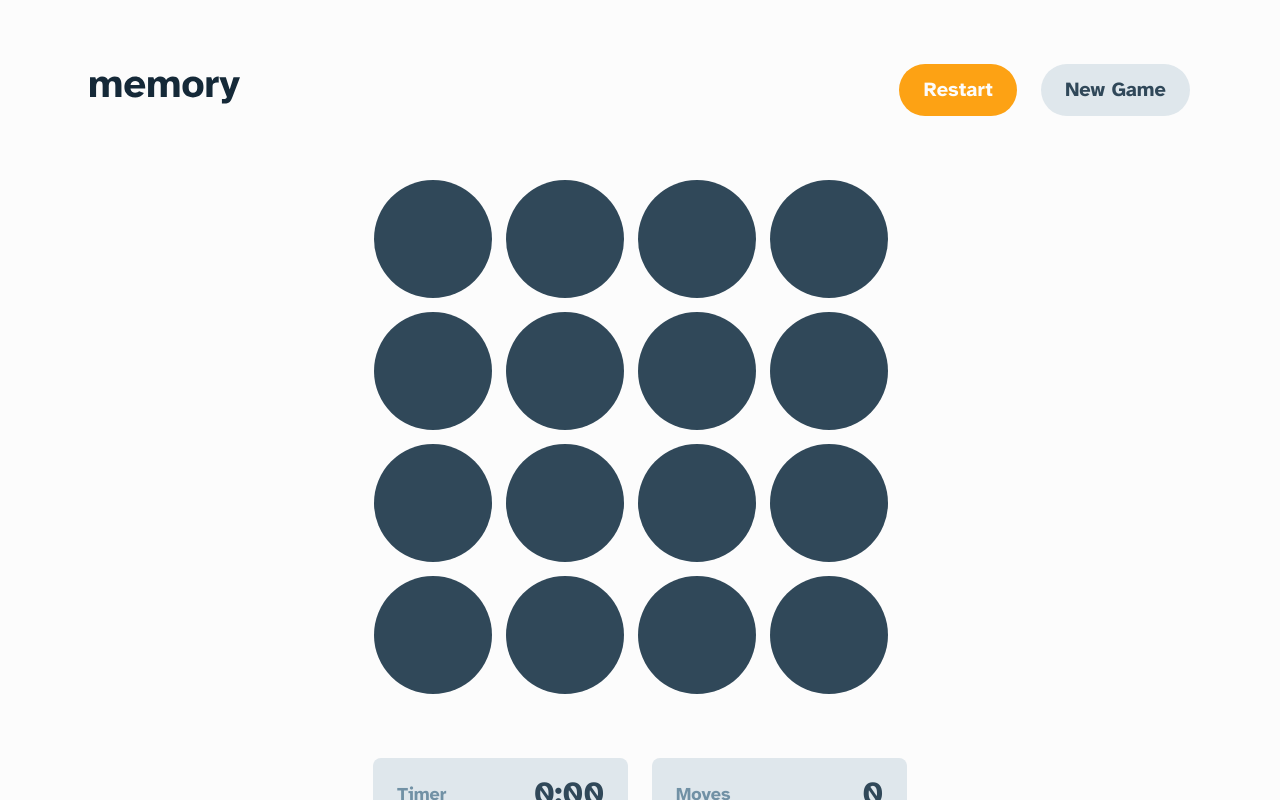
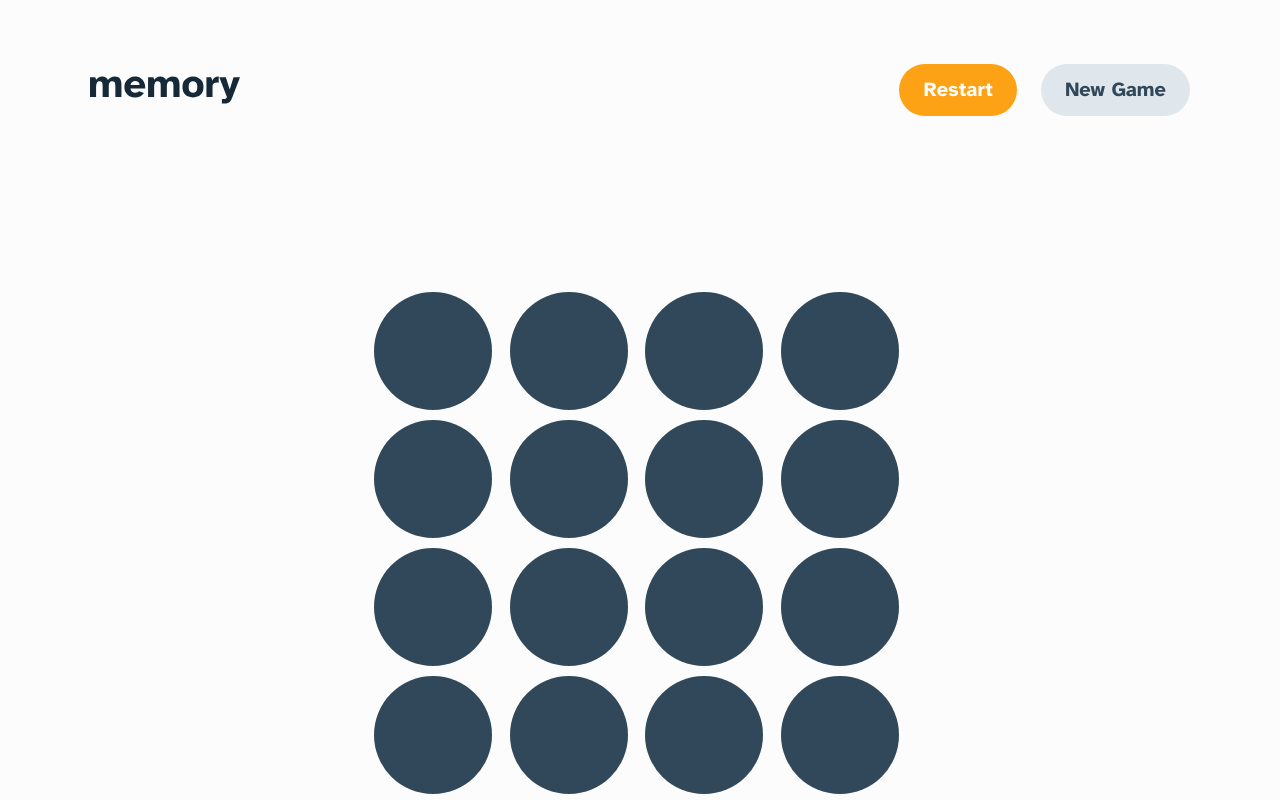
Before and after one commit to ThibaudS-web/memory-game, a React (Vite) app: page / in a window 1280 px wide. Both pictures are taken after a click on the button "Start Game". Shown: the top 800 px of the page. Built offline with nearby package versions, Linux system fonts and the light colour scheme.

Commit message:
Reponsive done on single player game

```diff
--- /dev/null
+++ b/src/components/Header.tsx
@@ -0,0 +1,42 @@
+import { useContext } from "react"
+import { GameContext } from "../context/gameContext"
+import useWidthScreen from "../hooks/useWidthScreen"
+import Button from "./Button"
+import Logo from "./svg/Logo"
+
+
+const Header = () => {
+    const {
+        newGame,
+        restartGame
+    } = useContext(GameContext)
+
+    const windowWidth = useWidthScreen()
+    const isMenuButtonDisplayed = windowWidth <= 600
+
+    return (
+        <header className="w-full flex justify-between items-center my-16 px-header&footer tablet:mb-0 tablet:mt-10 smartphone:px-0 smartphone:w-[90%] xxsm:w-[95%] ">
+            <Logo className="smartphone:scale-75 origin-left" fill="#152938" />
+            {isMenuButtonDisplayed ?
+                (
+                    <Button className="rounded-full font-bold p-0 bg-btn-primary text-[#FCFCFC]  hover:bg-btn-secondary-hover text-base smartphone:w-20 smartphone:h-10" handleClick={newGame}>
+                        Menu
+                    </Button>
+                )
+                :
+                (
+                    <nav className="flex gap-6">
+                        <Button className="btn-nav bg-btn-primary text-[#FCFCFC] hover:bg-btn-primary-hover" handleClick={restartGame}>
+                            Restart
+                        </Button>
+                        <Button className="btn-nav bg-btn-secondary text-[#304859] hover:bg-btn-secondary-hover" handleClick={newGame}>
+                            New Game
+                        </Button>
+                    </nav>
+                )
+            }
+        </header>
+    )
+}
+
+export default Header
--- a/src/components/LayoutGame.tsx
+++ b/src/components/LayoutGame.tsx
@@ -1,16 +1,11 @@
 import { useContext, useEffect } from "react"
-import Button from "./Button"
-import Logo from "./svg/Logo"
 import { GameContext } from "../context/gameContext"
-import SinglePlayerGame from "./SinglePlayerGame"
-import MultiplayersGame from "./MultiplayersGame"
 import ModalSinglePlayer from "./ModalSinglePlayer"
+import Header from "./Header"
+import MainContent from "./MainContent"
 
 const LayoutGame = () => {
     const {
-        newGame,
-        isMultiPlayersGame,
-        restartGame,
         generateTiles,
         scoreSinglePlayer,
         setIsTimerRunning,
@@ -34,27 +29,12 @@ const LayoutGame = () => {
         }
     }, [move])
 
-
     return (
         <>
             {isGameOver ? <ModalSinglePlayer /> : null}
-            <div className="page-wrapper">
-                <header className="w-full flex justify-between items-center my-16">
-                    <Logo fill="#152938" />
-                    <nav className="flex gap-6">
-                        <Button className="btn-nav bg-btn-primary text-[#FCFCFC] hover:bg-btn-primary-hover" handleClick={restartGame}>
-                            Restart
-                        </Button>
-                        <Button className="btn-nav bg-btn-secondary text-[#304859] hover:bg-btn-secondary-hover" handleClick={newGame}>
-                            New Game
-                        </Button>
-                    </nav>
-                </header>
-                <main className="w-full flex flex-col items-center">
-                    {isMultiPlayersGame ?
-                        <MultiplayersGame /> : <SinglePlayerGame />
-                    }
-                </main>
+            <div className="page-wrapper xxsm:w-full">
+                <Header />
+                <MainContent />
             </div>
         </>
     )
--- /dev/null
+++ b/src/components/MainContent.tsx
@@ -0,0 +1,18 @@
+import { useContext } from 'react'
+import { GameContext } from '../context/gameContext'
+import MultiplayersGame from './MultiplayersGame'
+import SinglePlayerGame from './SinglePlayerGame'
+
+const MainContent = () => {
+    const { isMultiPlayersGame } = useContext(GameContext)
+
+    return (
+        <main className="w-full flex flex-col items-center smartphone:w-[90%] xxsm:w-full">
+            {isMultiPlayersGame ?
+                <MultiplayersGame /> : <SinglePlayerGame />
+            }
+        </main>
+    )
+}
+
+export default MainContent
--- a/src/components/SinglePlayerGame.tsx
+++ b/src/components/SinglePlayerGame.tsx
@@ -11,11 +11,11 @@ const SinglePlayerGame = () => {
   return (
     <>
       <Tiles />
-      <div className="flex justify-center gap-6 w-full mt-16">
+      <div className="flex justify-center gap-6 w-full mt-[6.4375rem] px-header&footer smartphone:px-0 xxsm:w-[95%]">
         <Timer />
-        <div className="bg-btn-secondary font-bold text-text-primary w-wrapper-score&timer h-wrapper-score&timer flex justify-between items-center text-lg rounded-lg px-6 py-6">
+        <div className="bg-btn-secondary font-bold text-text-primary w-wrapper-score&timer h-wrapper-score&timer flex justify-between items-center text-lg rounded-lg px-6 py-6 smartphone:flex-col smartphone:py-2 smartphone:px-0 smartphone:text-base smartphone:w-full" >
           Moves
-          <span className="text-tile-bg-notchecked text-3xl">
+          <span className="text-tile-bg-notchecked text-3xl smartphone:text-2xl">
             {move}
           </span>
         </div>
--- a/src/components/Tile.tsx
+++ b/src/components/Tile.tsx
@@ -40,7 +40,7 @@ const Tile = ({ children, tile }: { children: ReactNode, tile: TileType }) => {
     return (
         <div
             onClick={handleClickTile}
-            className={`${selectTileBackground(checked, tile)} ${selectTileSize(gridSize)} flex justify-center items-center font-bold rounded-full text-[#FCFCFC] cursor-pointer`}
+            className={`${selectTileBackground(checked, tile)} ${selectTileSize(gridSize)} flex justify-center items-center font-bold rounded-full text-[#FCFCFC] cursor-pointer smartphone:w-tile-smartphone smartphone:h-tile-smartphone xsm:w-tile-xsm xsm:h-tile-xsm`}
         >
             {checked || tile.matched ? children : null}
         </div>
--- a/src/components/Tiles.tsx
+++ b/src/components/Tiles.tsx
@@ -20,7 +20,7 @@ const Tiles = () => {
     }, [checkedTiles, compareTileValue])
 
     return (
-        <div className={`${selectWrapperSize(gridSize)} flex flex-wrap gap-3.5`}>
+        <div className={`${selectWrapperSize(gridSize)} smartphone:items-center smartphone:justify-items-center gap-2.5	tiles-wrapper smartphone:gap-3  smartphone:w-80 smartphone:h-80  mt-28 tablet:mt-40 smartphone:mt-20 xsm:gap-0 xxsm:w-[95%] xxsm:mt-14`}>
             {tiles.map((tile) => (
                 <Tile tile={tile} key={`${tile.doublonId}-${tile.id}`} >
                     {tile.content}
--- a/src/components/Timer.tsx
+++ b/src/components/Timer.tsx
@@ -19,9 +19,9 @@ const Timer = () => {
 
 
     return (
-        <div className="bg-btn-secondary font-bold text-text-primary w-wrapper-score&timer h-wrapper-score&timer flex justify-between items-center text-lg rounded-lg px-6 py-6">
+        <div className="bg-btn-secondary font-bold text-text-primary w-wrapper-score&timer h-wrapper-score&timer flex justify-between items-center text-lg rounded-lg px-6 py-6 smartphone:flex-col smartphone:py-2 smartphone:px-0 smartphone:text-base smartphone:w-full">
             Timer
-            <span className="text-tile-bg-notchecked text-3xl">
+            <span className="text-tile-bg-notchecked text-3xl smartphone:text-2xl">
                 {convertSecondsToMinutes(timer)}
             </span>
         </div>
--- /dev/null
+++ b/src/hooks/useWidthScreen.ts
@@ -0,0 +1,21 @@
+import { useEffect, useState } from 'react'
+
+const useWidthScreen = () => {
+    const [windowWidth, setWindowWidth] = useState(window.innerWidth)
+
+    useEffect(() => {
+        const handleResize = () => {
+            setWindowWidth(window.innerWidth)
+        }
+
+        window.addEventListener('resize', handleResize)
+
+        return () => {
+            window.removeEventListener('resize', handleResize)
+        }
+    }, [])
+
+    return windowWidth
+}
+
+export default useWidthScreen
--- a/src/index.css
+++ b/src/index.css
@@ -3,6 +3,10 @@
 @tailwind utilities;
 
 @layer base {
+  :root {
+    --padding-header: 2.375rem;
+  }
+
   html {
     font-family: 'Atkinson Hyperlegible', sans-serif;
   }
@@ -49,10 +53,14 @@
   }
 
   .page-wrapper {
-    width: 1100px;
+    width: calc(1100px + var(--padding-header) * 2);
     display: flex;
     flex-direction: column;
     align-items: center;
 
   }
+  .tiles-wrapper {
+    display: grid;
+    grid-template-columns: repeat(4, 1fr); /* Crée 4 colonnes de largeur égale */
   }
+}
--- a/src/utils/dynamic-styles/tile.ts
+++ b/src/utils/dynamic-styles/tile.ts
@@ -6,7 +6,8 @@ export const selectTileBackground = (checked: boolean, tile: Tile) => {
     if (tile.matched) return "bg-tile-bg-matched"
 }
 
+
 export const selectTileSize = (gridSize: "small" | "large") => {
-    if (gridSize === "small") return "w-tile-large h-tile-large text-tile-large"
-    if (gridSize === "large") return "w-tile-small h-tile-small text-tile-small"
+    if (gridSize === "small") return "w-tile-large h-tile-large text-tile-large smartphone:text-tile-large-smartphone"
+    if (gridSize === "large") return "w-tile-small h-tile-small text-tile-small smartphone:text-2xl"
 }
--- a/tailwind.config.js
+++ b/tailwind.config.js
@@ -27,7 +27,8 @@ export default {
         '3xl': '2rem',
         'paragraph-sm': '0.9375rem',
         'tile-small': '2.75rem',
-        'tile-large': '3.5rem'
+        'tile-large': '3.5rem',
+        'tile-large-smartphone': '2.5rem'
       },
       maxWidth: {
         '2xl': '654px'
@@ -41,7 +42,8 @@ export default {
         'wrapper-score&timer': '15.9375rem',
         'modal': '40.875rem',
         'modal-tablet': '91.345%',
-
+        'tile-smartphone': '4.53125rem',
+        'tile-xsm': '4rem'
       },
       height: {
         'tile-large': '7.375rem',
@@ -49,12 +51,20 @@ export default {
         'wrapper-tile-small': '33.25rem',
         'wrapper-tile-large': '35.75rem',
         'wrapper-score&timer': '4.5rem',
-        'modal': '31.875rem'
+        'modal': '31.875rem',
+        'tile-smartphone': '4.53125rem',
+        'tile-xsm': '4rem'
+      },
+      padding: {
+        'header&footer': '2.375rem'
       },
       screens: {
+        'tablet': { 'max': '768px' },
         'md': { 'max': '767px' },
+        'smartphone': { 'max': '600px' },
         'sm': { 'max': '500px' },
         'xsm': { 'max': '360px' },
+        'xxsm': { 'max': '300px' }
       },
       backgroundColor: {
         'black': 'rgba(0, 0, 0, 0.6)'
```
Also changed, not shown: src/components/svg/Logo.tsx (+1 -1 lines). Lines whose indentation alone changed are shown as unchanged.
